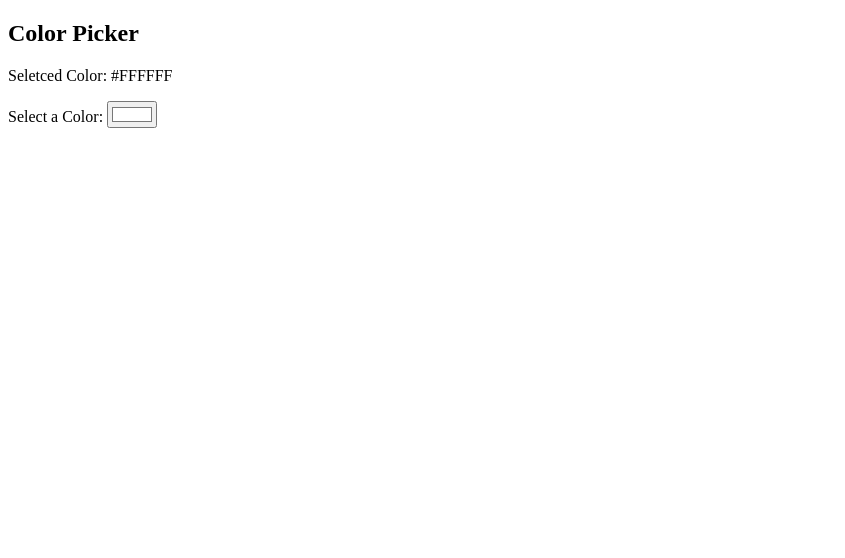
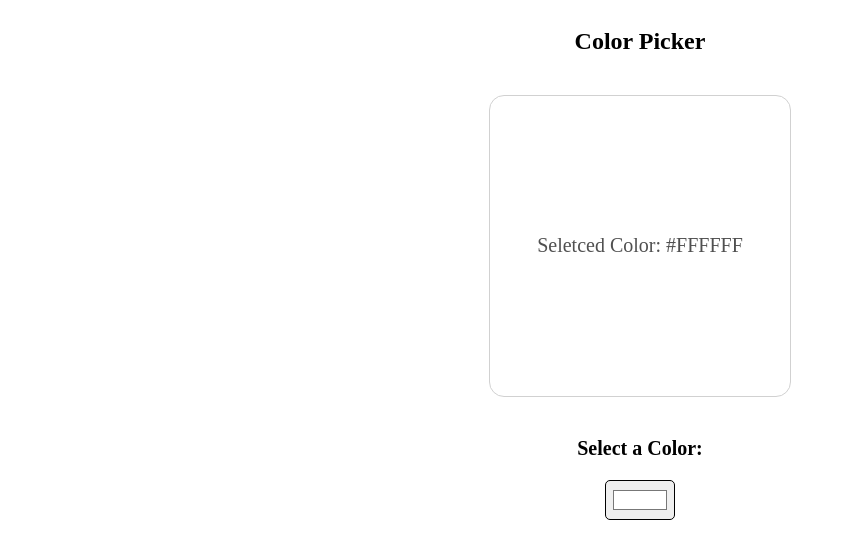
Before and after one commit to DARK-PROGRAMMER-I/react-jobs-website, a React (Vite) app: page / in a window 1280 px wide. Shown: the top 558 px of the page, without its empty margins (0-845 px from the left). Built offline with nearby package versions, Linux system fonts and the light colour scheme.

Commit message:
Color picker

```diff
--- a/src/components/ColorPicker.jsx
+++ b/src/components/ColorPicker.jsx
@@ -1,5 +1,5 @@
 import { useState } from "react";
-
+import styles from '../styles/ColorPicker.module.css'
 function ColorPicker(){
     const selectedColor = "#FFFFFF";
     const [color, setColor] = useState(selectedColor);
@@ -10,15 +10,16 @@ function ColorPicker(){
 
     return (
         <>
-        <div>
+        <div className={styles.mainColorWidget}>
             <h2>Color Picker</h2>
-            <p style={{backgroundColor: color}}>
+            <p className={styles.colorWidget} style={{backgroundColor: color}}>
                 Seletced Color: {color}
             </p>
-            <div>
+            <div className={styles.colorPickerWidget}>
                 <p>
-                    Select a Color: <input type="color" value={color} onChange={setColorValue}/>
+                Select a Color:
                 </p>
+                <input type="color" value={color} onChange={setColorValue}/>
             </div>
         </div>
         </>
--- /dev/null
+++ b/src/styles/ColorPicker.module.css
@@ -0,0 +1,38 @@
+.mainColorWidget{
+    display: flex;
+    flex-direction: column;
+    align-items: center;
+}
+
+
+.colorWidget{
+    width: 300px;
+    height: 300px;
+    border: 1px solid #d1d1d1;
+    border-radius: 15px;
+    text-align: center;
+    display: flex;
+    flex-direction: column;
+    align-items: center;
+    justify-content: center;
+    font-size: 20px;
+    color: #505050;
+}
+
+.colorPickerWidget{
+    display: flex;
+    flex-direction: column;
+    align-items: center;
+}
+
+.colorPickerWidget p{
+    font-size: 20px;
+    font-weight: 700;
+}
+
+.colorPickerWidget input{
+    border-radius: 5px;
+    width: 70px;
+    height: 40px;
+    padding: 5px;
+}
```
